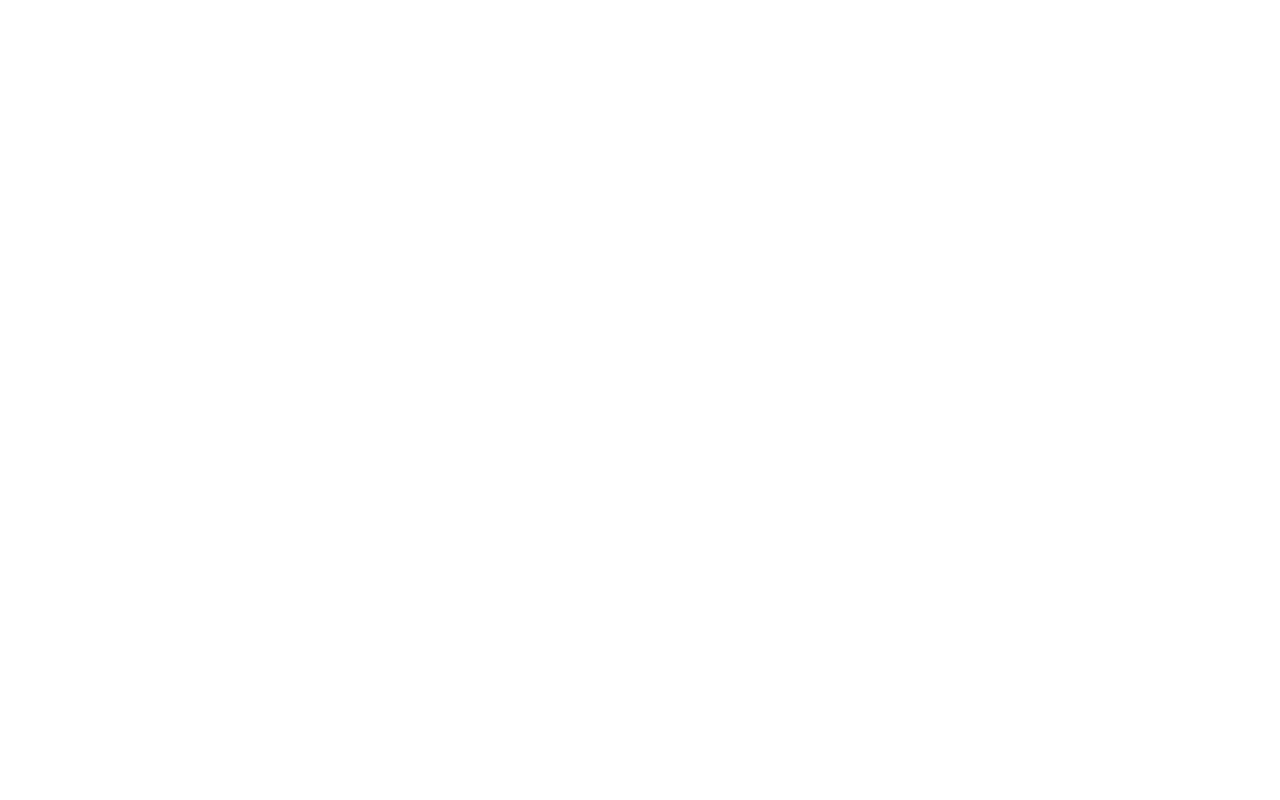
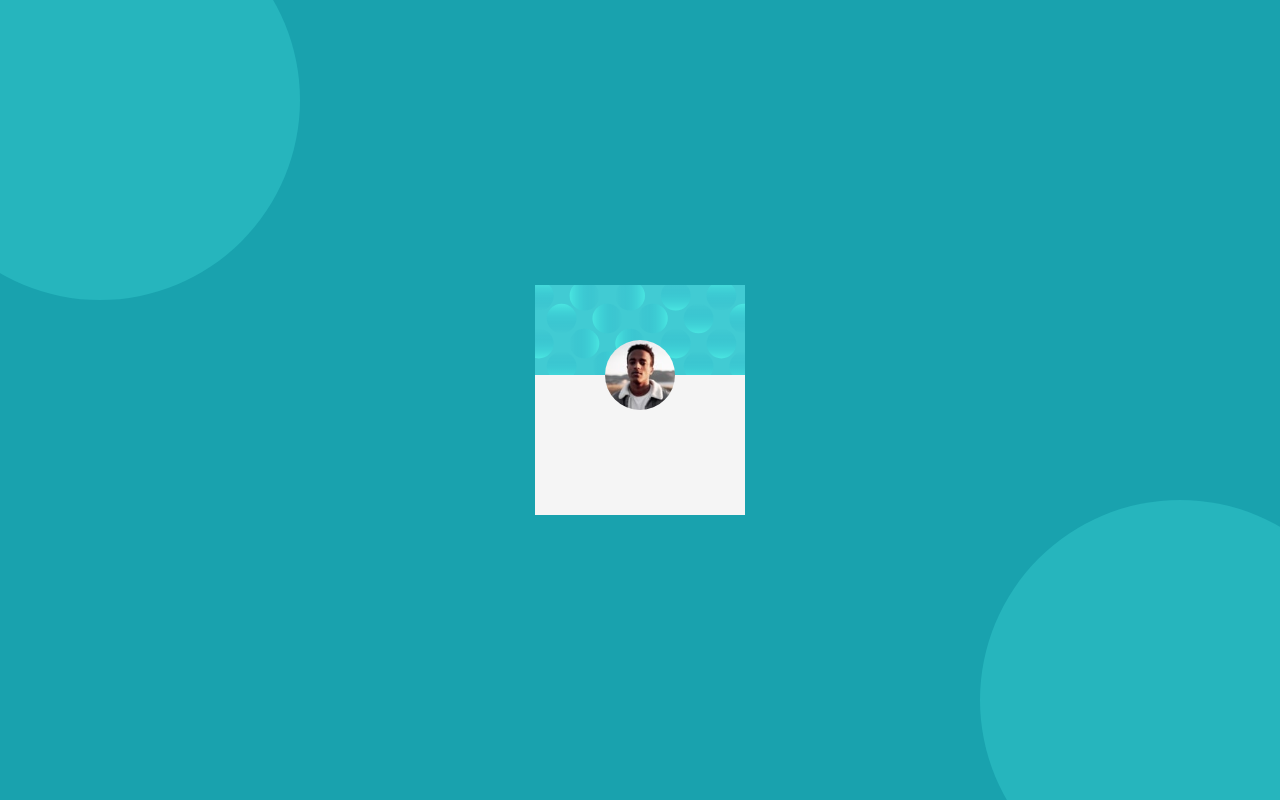
Before and after one commit to dduvanpantoja/Dorian-1---Card, a plain HTML site: page index.html in a window 1280 px wide. Drawn offline with Linux system fonts and the light colour scheme.

Commit message:
Card posicionada

```diff
--- a/css/style.css
+++ b/css/style.css
@@ -0,0 +1,65 @@
+:root{
+    --dark_cyan: hsl(185, 75%, 39%);
+    --dark-cyan_light: #26B5BD;
+    --very_dark_blue: hsl(229, 23%, 23%);
+    --dark_neutral: hsl(0, 0%, 59%);
+}
+
+html{
+    background-color: var(--dark_cyan);
+    position: relative;
+}
+
+html::after,
+html::before{
+    content: '';
+    position: fixed;
+    background-color: tomato;
+    width: 400px;
+    height: 400px;
+    border-radius: 50%;
+}
+
+html::before {
+    top: -100px;
+    left: -100px;
+    background-color: var(--dark-cyan_light);
+}
+
+html::after{
+    bottom: -100px;
+    right: -100px;
+    background-color: var(--dark-cyan_light);
+
+}
+
+body{
+    min-height: 100vh;
+    display: grid;
+    place-items: center;
+    margin: 0;
+    font-family: sans-serif;
+}
+
+.card{
+    width: 210px;
+    height: 230px;
+    background-color: whitesmoke;
+}
+
+.card_header{
+    background-image: url('../images/bg-pattern-card.svg');
+    background-repeat: no-repeat;
+    height: 90px;
+    position: relative;
+}
+
+.card_image{
+    position: absolute;
+    bottom: 0;
+    left: 50%;
+    transform: translate(-50%, 50%);
+    width: 70px;
+    height: 70px;
+    border-radius: 50%;
+}
--- a/index.html
+++ b/index.html
@@ -4,11 +4,17 @@
     <meta charset="UTF-8">
     <meta http-equiv="X-UA-Compatible" content="IE=edge">
     <meta name="viewport" content="width=device-width, initial-scale=1.0">
-    <title>Profile Card</title>
+    <title>Profile Card component</title>
     <link rel="stylesheet" href="./css/normalize.css">
     <link rel="stylesheet" href="./css/style.css">
 </head>
 <body>
-
+    <main>
+        <article class="card">
+            <div class="card_header">
+                <img class="card_image" src="./images/image-victor.jpg" alt="Persona">
+            </div>
+        </article>
+    </main>
 </body>
 </html>
```
